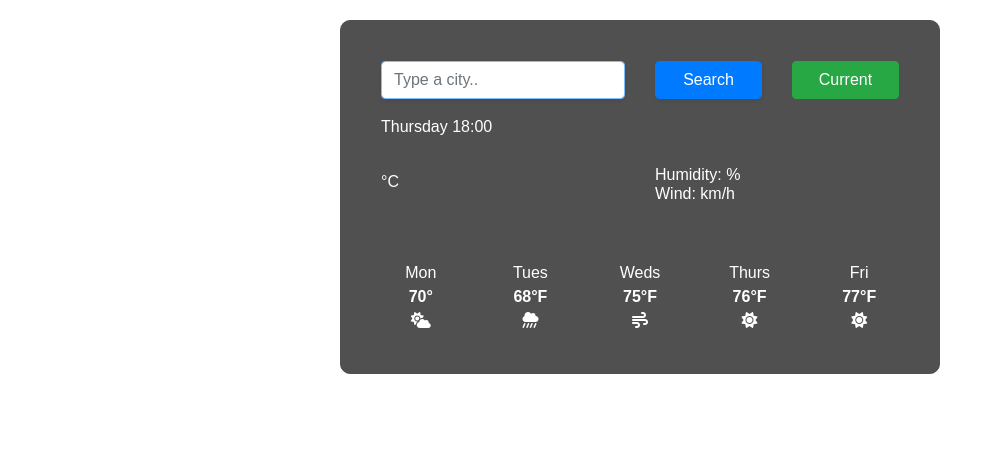
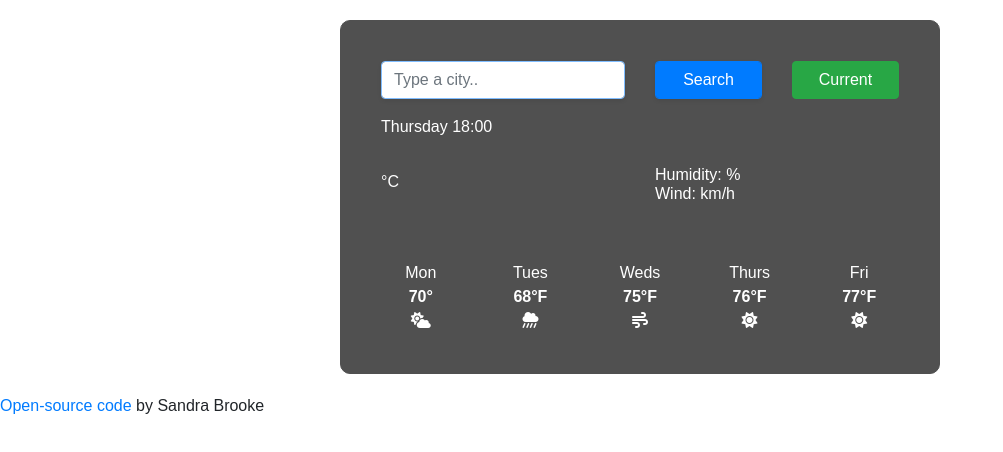
Before and after one commit to sandrabrooke/weather-app, a plain HTML site: page index.html in a window 1280 px wide. Shown: the whole page, without its empty margins (0-1003 px from the left). Drawn offline with nearby package versions, Linux system fonts and the light colour scheme; no server answers.

Commit message:
added open source code link to Github

```diff
--- a/index.html
+++ b/index.html
@@ -104,6 +104,10 @@
         </div>
     </div>
     </div>
+    <p>
+        <a href="https://github.com/sandrabrooke/weather-app">Open-source code</a>
+        by Sandra Brooke
+    </p>
     <script src="src/index.js"></script>
 </body>
 </html>
```
